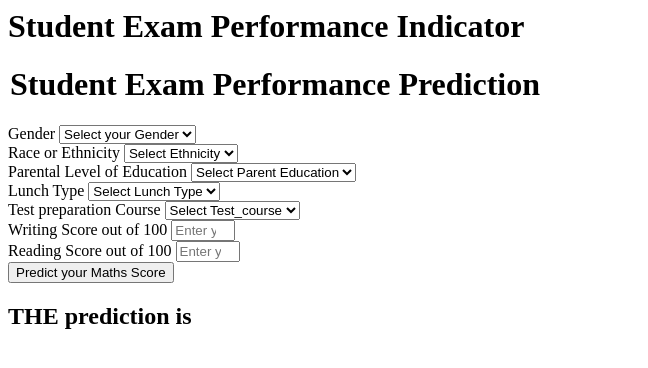
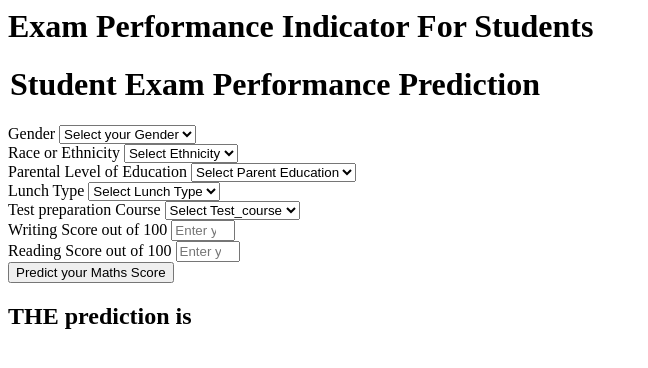
Before and after one commit to Yuvraj-Dhepe/ML_Web_Project, a Flask app: page /predictdata in a window 1280 px wide. Shown: the top 368 px of the page, without its empty margins (0-648 px from the left). Run offline with Flask 3, Linux system fonts and the light colour scheme.

Commit message:
Changed the index page in codespace

```diff
--- a/templates/home.html
+++ b/templates/home.html
@@ -1,7 +1,7 @@
 <html>
 <body>
     <div class="login">
-       <h1>Student Exam Performance Indicator</h1>
+       <h1>Exam Performance Indicator For Students</h1>
 
        <form action="{{ url_for('predict_datapoint')}}" method="post">
         <h1>
```
